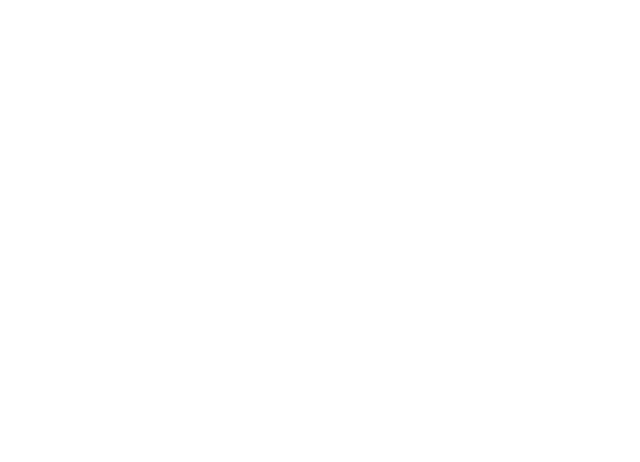
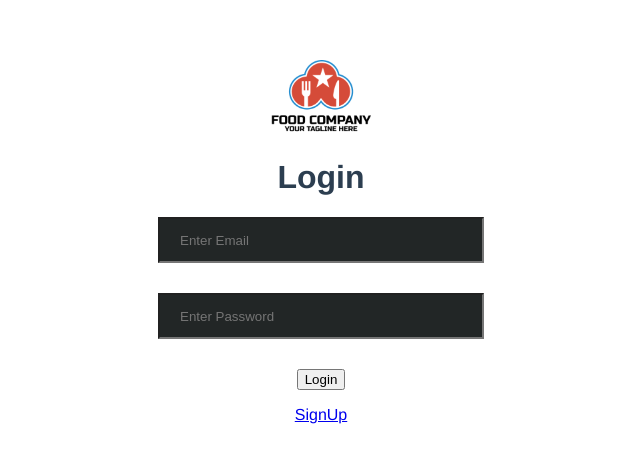
Before and after one commit to hossenmaruf/Restaurant-Project, a Vue app: page /Login in a window 1280 px wide. Before the commit this address had no page. Shown: the top 462 px of the page, without its empty margins (319-959 px from the left). Built offline with nearby package versions, Linux system fonts and the light colour scheme.

Commit message:
API for login

```diff
--- a/src/App.vue
+++ b/src/App.vue
@@ -1,18 +1,14 @@
 <template>
-
-   <router-view />
-
-
-
+  <router-view />
 </template>
 
 <script>
-import SignUp from "./components/SignUp.vue";
+
 
 export default {
   name: "App",
   components: {
-    SignUp,
+
   },
 };
 </script>
@@ -26,4 +22,32 @@
   color: #2c3e50;
   margin-top: 60px;
 }
+
+.logo {
+  width: 100px;
+}
+
+.resister input,
+.login input {
+  width: 300px;
+  height: 40px;
+  padding-left: 20px;
+  display: block;
+  margin-bottom: 30px;
+  margin-right: auto;
+  margin-left: auto;
+  /* border: 10px rgb(238, 99, 18); */
+  background-color: rgb(34, 38, 38);
+  color: blanchedalmond;
+}
+
+.resister button,
+.input button {
+  width: 160px;
+  height: 40px;
+  border: 1px skyblue;
+  background-color: black;
+  color: aliceblue;
+  cursor: pointer;
+}
 </style>
--- a/src/components/Home.vue
+++ b/src/components/Home.vue
@@ -4,12 +4,12 @@
 
 <script>
 export default {
-  name: "Home",
-  mounted(){
-    let user = localStorage.getItem('user-info') ;
-    if(user){
-      this.$router.push({name: 'SignUP'})
+  name: "HomePage",
+  mounted() {
+    let user = localStorage.getItem("user-info");
+    if (!user) {
+      this.$router.push({ name: "SignUP" });
     }
-  }
+  },
 };
 </script>
--- /dev/null
+++ b/src/components/Login.vue
@@ -0,0 +1,51 @@
+<template>
+  <img class="logo" src="../assets/resto.png" />
+
+  <h1>Login</h1>
+
+  <div class="login">
+    <input type="text" v-model="email" placeholder="Enter Email" />
+    <input type="password" v-model="password" placeholder="Enter Password" />
+
+    <button v-on:click="login">Login</button>
+
+    <p>
+      <router-link to="/SignUp">SignUp</router-link>
+    </p>
+  </div>
+</template>
+
+<script>
+import axios from "axios";
+
+export default {
+  name: "LoginPage",
+  data() {
+    return {
+      email: "",
+      password: "",
+    };
+  },
+  methods: {
+    async login() {
+      let result = await axios.get(
+        `  http://localhost:3000/users?email=${this.email}&password = ${this.password}  `
+      );
+
+      if (result.status == 200 && result.data.length > 0) {
+        localStorage.setItem("user-info", JSON.stringify(result.data[0]));
+        this.$router.push({ name: "Home" });
+      }
+
+      console.warn(result);
+    },
+  },
+
+  mounted() {
+    let user = localStorage.getItem("user-info");
+    if (user) {
+      this.$router.push({ name: "Home" });
+    }
+  },
+};
+</script>
--- a/src/components/SignUp.vue
+++ b/src/components/SignUp.vue
@@ -9,6 +9,10 @@
     <input type="password" v-model="password" placeholder="Enter Password" />
 
     <button v-on:click="signUp">SignUp</button>
+
+    <p>
+      <router-link to="/Login">Login</router-link>
+    </p>
   </div>
 </template>
 
@@ -42,12 +46,12 @@
     },
   },
 
-        mounted(){
-          let user = localStorage.getItem('user-info') ;
-          if (user) {
-            this.$router.push({name : 'Home'})
-          }
-        }
+  mounted() {
+    let user = localStorage.getItem("user-info");
+    if (user) {
+      this.$router.push({ name: "Home" });
+    }
+  },
 };
 </script>
 
--- a/src/routers.js
+++ b/src/routers.js
@@ -1,5 +1,6 @@
 import Home from "./components/Home.vue";
 import SignUp from "./components/SignUp.vue";
+import Login from "./components/Login.vue";
 
 import { createRouter, createWebHistory } from "vue-router";
 
@@ -11,10 +12,16 @@
   },
 
   {
+    name: "Login",
+    component: Login,
+    path: "/Login",
+  },
+
+  {
     name: "SignUp",
     component: SignUp,
     path: "/SignUp",
-  }
+  },
 ];
 
 const router = createRouter({
```
